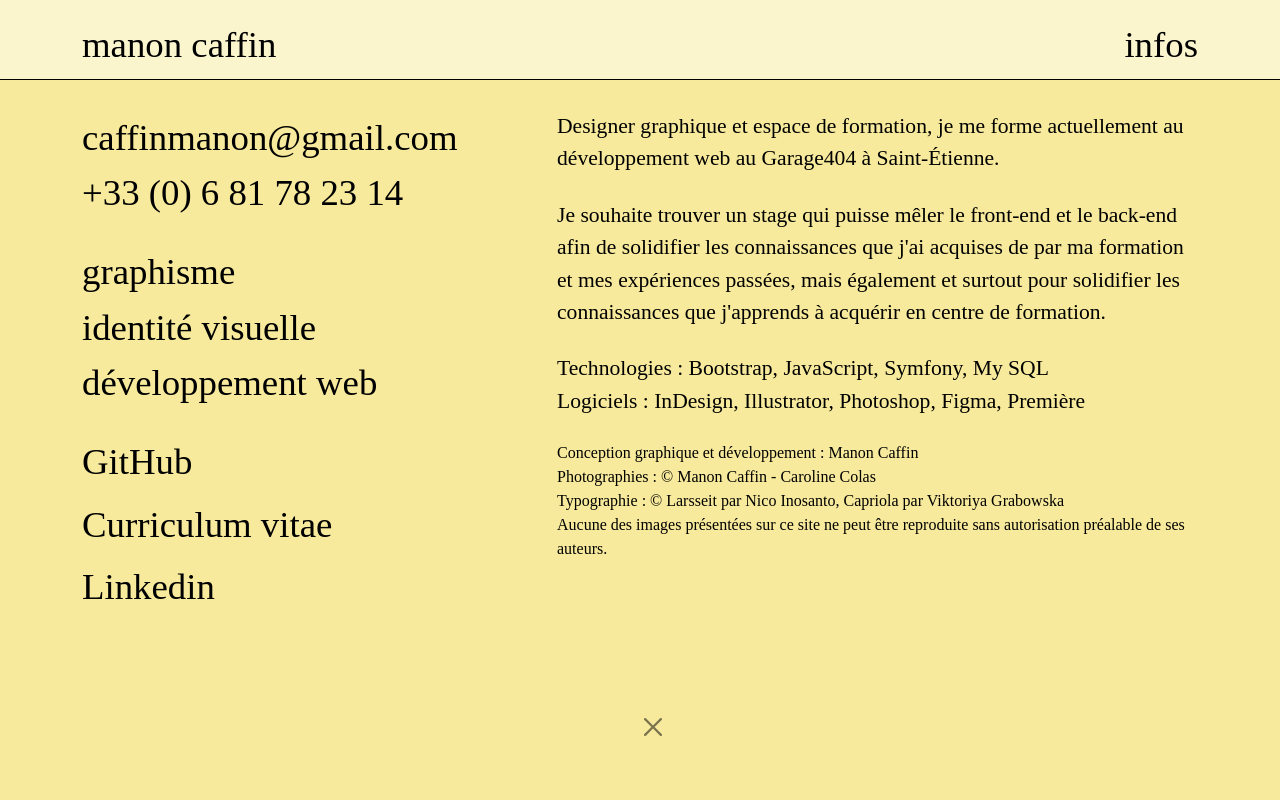
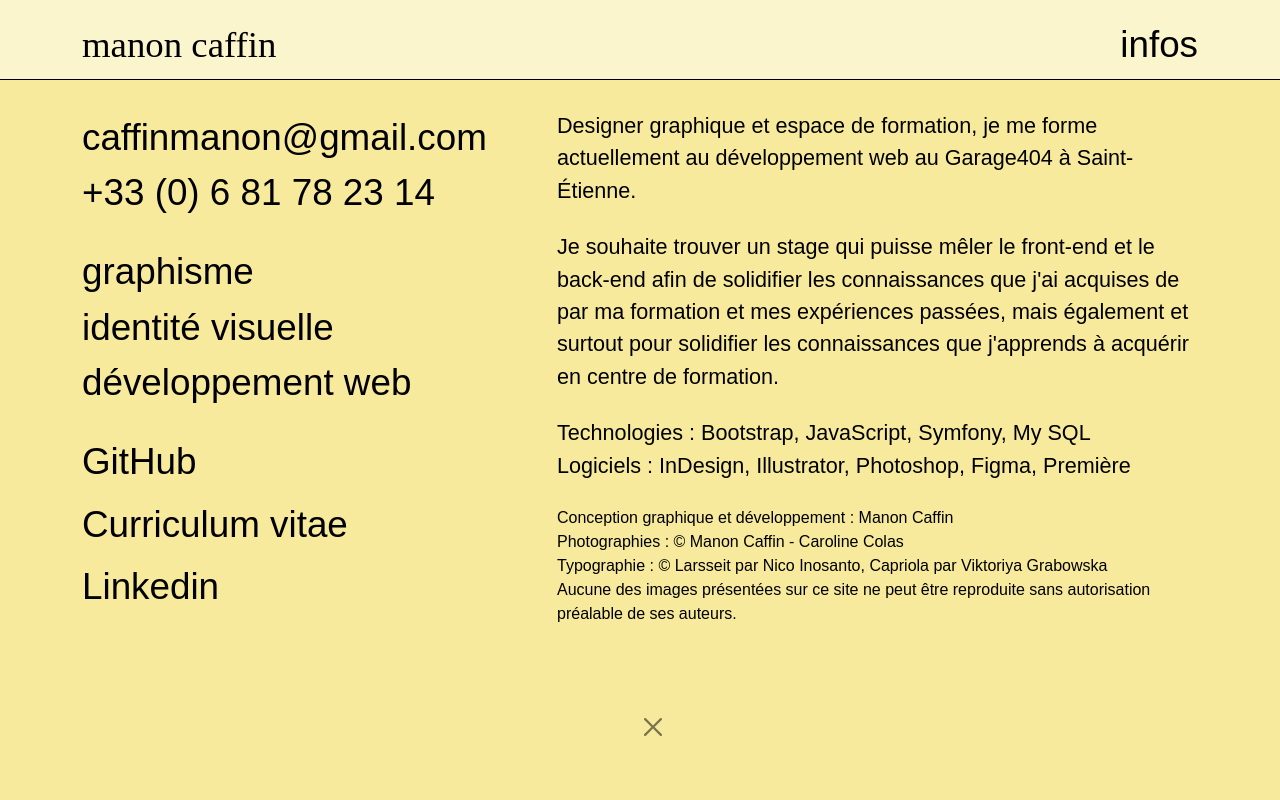
Before and after one commit to Manoncaffin/Portfolio, a PHP site: page /infos.html in a window 1280 px wide. Run offline with PHP 8.4, Linux system fonts and the light colour scheme; some libraries are stand-ins or nearby versions.

Commit message:
ajout typo

```diff
--- a/appearance/style.css
+++ b/appearance/style.css
@@ -66,20 +66,20 @@ p {
 }
 
 .hover-text-container {
-    font-family: "Larsseit";
+    font-family: "Larsseit", Arial, sans-serif;
     font-size: 2.3rem;
     transition: 0.3s ease-in-out;
 }
 
 .hover-text-container:hover {
-    font-family: "Larsseit";
+    font-family: "Larsseit", Arial, sans-serif;
     -webkit-transform: scale(1.6);
     transform: scale(1.6);
 }
 
 /* index */
 body {
-    font-family: "Larsseit";
+    font-family: "Larsseit", Arial, sans-serif;
     font-size: 1.1rem;
     min-width: 100vw;
     min-height: 100vh;
@@ -162,12 +162,12 @@ body {
 
 .text-contact {
     font-size: 2.3rem;
-    font-family: "Larsseit";
+    font-family: "Larsseit", Arial, sans-serif;
 }
 
 .text-mail, .text-tel {
     font-size: 2.3rem;
-    font-family: "Larsseit";
+    font-family: "Larsseit", Arial, sans-serif;
     display: inline-block;
     text-decoration: none;
     transition: transform 0.3s ease;
@@ -185,7 +185,7 @@ body {
 
 .text-link, .text-link-two {
     font-size: 2.3rem;
-    font-family: "Larsseit";
+    font-family: "Larsseit", Arial, sans-serif;
     text-decoration: none;
     display: inline-block;
     overflow: hidden;
@@ -211,12 +211,12 @@ body {
 
 .text-about {
     font-size: 1.45rem;
-    font-family: "Larsseit";
+    font-family: "Larsseit", Arial, sans-serif;
 }
 
 .text-infos {
     font-size: 1.2rem;
-    font-family: "Larsseit";
+    font-family: "Larsseit", Arial, sans-serif;
 }
 
 .popup {
@@ -373,7 +373,7 @@ body {
 
     .textHomepage {
         font-size: 0.6rem;
-        font-family: "Larsseit"
+        font-family: "Larsseit", Arial, sans-serif;
     }
 
     .icons {
```
